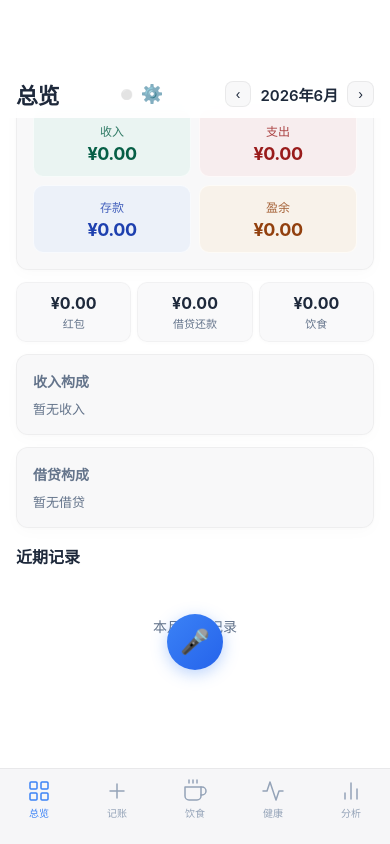
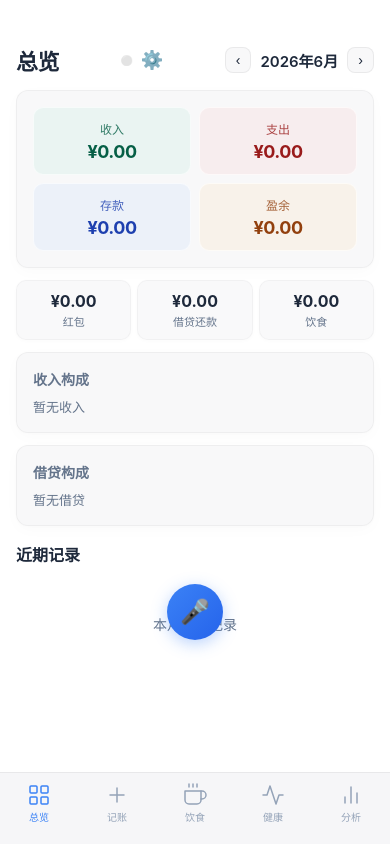
Before and after one commit to guqin88/-, a website: page index.html in a window 390 px wide. Drawn offline with Linux system fonts and the light colour scheme.

Commit message:
fix: 重写移动端布局，去掉 sticky 改用纯 flex，适配安全区域

```diff
--- a/css/app.css
+++ b/css/app.css
@@ -193,6 +193,10 @@ body{font-family:-apple-system,BlinkMacSystemFont,"SF Pro","PingFang SC","Helvet
 /* ============================================================ */
 /* Mobile: 移除 iPhone 外壳, 全屏展示 */
 /* ============================================================ */
+
+/* ============================================================ */
+/* Mobile: 全屏展示 - 覆盖 sticky 和溢出问题 */
+/* ============================================================ */
 @media (max-width: 430px) {
   body {
     align-items: flex-start;
@@ -205,17 +209,41 @@ body{font-family:-apple-system,BlinkMacSystemFont,"SF Pro","PingFang SC","Helvet
     max-height: 100dvh;
     border-radius: 0;
     box-shadow: none;
+    overflow: clip;
   }
   .dynamic-island {
-    display: none;
+    display: none !important;
   }
   .app-header {
-    padding-top: 12px;
+    position: static !important;
+    top: 0 !important;
+    padding-top: max(12px, env(safe-area-inset-top, 0px));
+    padding-bottom: 6px;
+    z-index: auto !important;
+    flex-shrink: 0;
   }
   .app-content {
-    padding-bottom: calc(90px + env(safe-area-inset-bottom, 0px));
+    flex: 1;
+    overflow-y: auto;
+    -webkit-overflow-scrolling: touch;
+    padding: 8px 16px 120px;
   }
   .bottom-tabs {
-    padding-bottom: calc(20px + env(safe-area-inset-bottom, 0px));
+    position: static !important;
+    bottom: auto !important;
+    flex-shrink: 0;
+    padding: 6px 0 calc(16px + env(safe-area-inset-bottom, 0px));
+    z-index: auto !important;
+  }
+  .voice-fab {
+    position: sticky;
+    bottom: 12px;
+    z-index: 50;
+    display: flex;
+    justify-content: center;
+    pointer-events: none;
+  }
+  .voice-fab-btn {
+    pointer-events: auto;
   }
 }
--- a/www/css/app.css
+++ b/www/css/app.css
@@ -193,6 +193,10 @@ body{font-family:-apple-system,BlinkMacSystemFont,"SF Pro","PingFang SC","Helvet
 /* ============================================================ */
 /* Mobile: 移除 iPhone 外壳, 全屏展示 */
 /* ============================================================ */
+
+/* ============================================================ */
+/* Mobile: 全屏展示 - 覆盖 sticky 和溢出问题 */
+/* ============================================================ */
 @media (max-width: 430px) {
   body {
     align-items: flex-start;
@@ -205,17 +209,41 @@ body{font-family:-apple-system,BlinkMacSystemFont,"SF Pro","PingFang SC","Helvet
     max-height: 100dvh;
     border-radius: 0;
     box-shadow: none;
+    overflow: clip;
   }
   .dynamic-island {
-    display: none;
+    display: none !important;
   }
   .app-header {
-    padding-top: 12px;
+    position: static !important;
+    top: 0 !important;
+    padding-top: max(12px, env(safe-area-inset-top, 0px));
+    padding-bottom: 6px;
+    z-index: auto !important;
+    flex-shrink: 0;
   }
   .app-content {
-    padding-bottom: calc(90px + env(safe-area-inset-bottom, 0px));
+    flex: 1;
+    overflow-y: auto;
+    -webkit-overflow-scrolling: touch;
+    padding: 8px 16px 120px;
   }
   .bottom-tabs {
-    padding-bottom: calc(20px + env(safe-area-inset-bottom, 0px));
+    position: static !important;
+    bottom: auto !important;
+    flex-shrink: 0;
+    padding: 6px 0 calc(16px + env(safe-area-inset-bottom, 0px));
+    z-index: auto !important;
+  }
+  .voice-fab {
+    position: sticky;
+    bottom: 12px;
+    z-index: 50;
+    display: flex;
+    justify-content: center;
+    pointer-events: none;
+  }
+  .voice-fab-btn {
+    pointer-events: auto;
   }
 }
```
